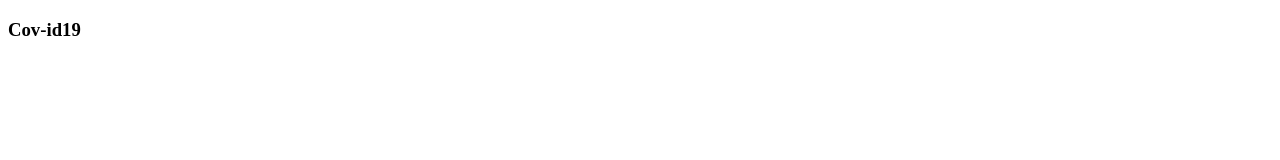
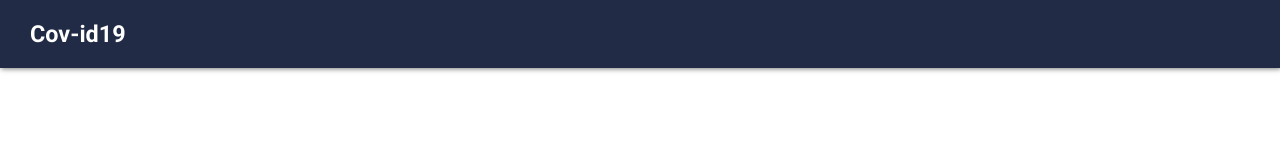
Before and after one commit to wahyunf354/cov-id19, a website built with webpack: page src/index.html in a window 1280 px wide. Built offline with nearby package versions, Linux system fonts and the light colour scheme.

```diff
--- a/package.json
+++ b/package.json
@@ -25,6 +25,7 @@
   },
   "dependencies": {
     "axios": "^0.19.2",
+    "chart.js": "^2.9.3",
     "regenerator-runtime": "^0.13.5"
   }
 }
--- a/src/index.html
+++ b/src/index.html
@@ -13,13 +13,13 @@
 </head>
 
 <body>
+    <!-- Navbar -->
     <nav>
         <h3>Cov-id19</h3>
     </nav>
+    <!-- end Navbar -->
+
     <main></main>
-
-    <!-- script -->
-    <script src="app.js"></script>
 </body>
 
 </html>
--- a/src/js/app.js
+++ b/src/js/app.js
@@ -0,0 +1 @@
+import "../style/style.css";
--- a/src/style/style.css
+++ b/src/style/style.css
@@ -0,0 +1,28 @@
+/* Global css */
+* {
+  margin: 0;
+  padding: 0;
+  box-sizing: border-box;
+}
+
+html {
+  font-size: 10px;
+}
+
+/* Navbar */
+
+nav {
+  background-color: #222b45;
+  color: white;
+  font-size: 2rem;
+  padding-top: 2rem;
+  padding-bottom: 2rem;
+  padding-left: 3rem;
+  box-shadow: 0.1rem 0.1rem 0.5rem rgba(0, 0, 0, 0.5);
+}
+
+nav h3 {
+  font-family: "Roboto", sans-serif;
+}
+
+/* End Navbar */
```
Also changed, not shown: 1 other file.
